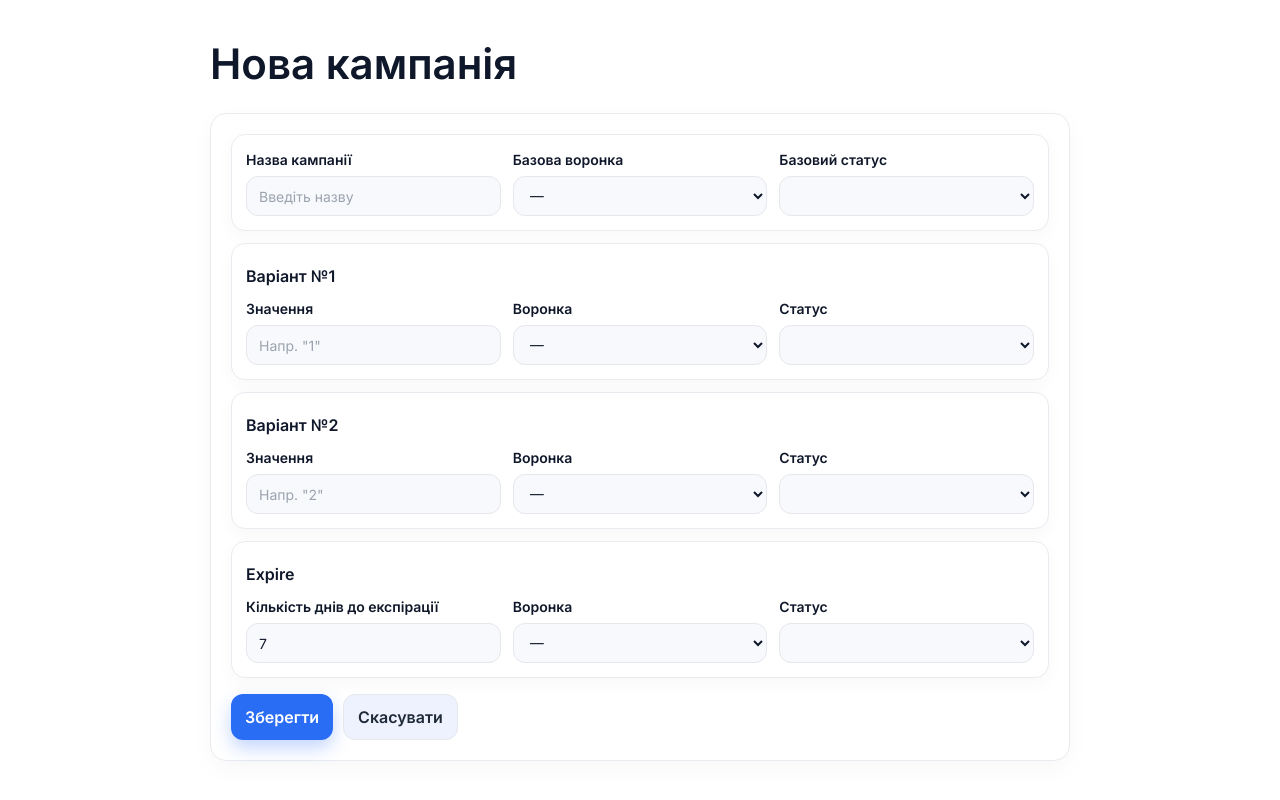
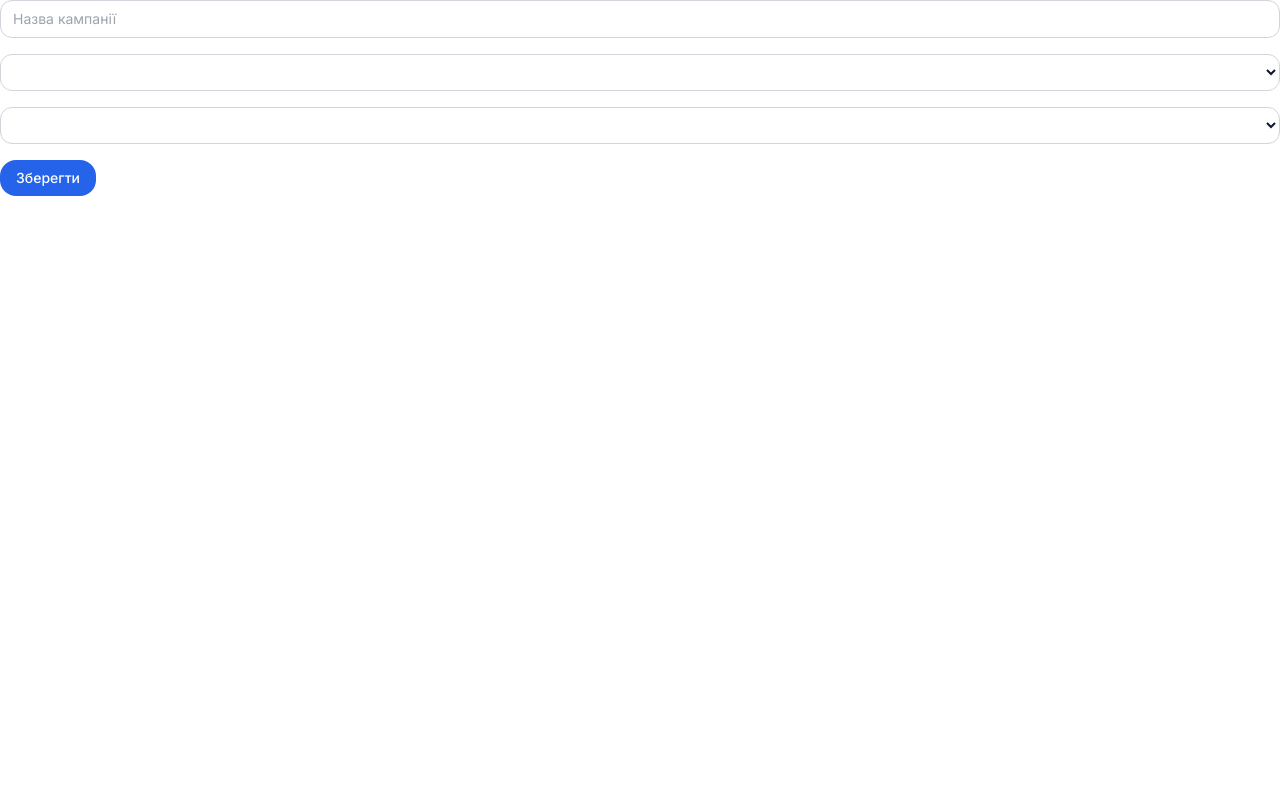
Before and after one commit to yurashko-ux/P-3-0, a Next.js app in the folder web/: page /admin/campaigns/new in a window 1280 px wide. Built offline with nearby package versions, Linux system fonts and the light colour scheme.

Commit message:
Update page.tsx

```diff
--- a/web/app/(admin)/admin/campaigns/new/page.tsx
+++ b/web/app/(admin)/admin/campaigns/new/page.tsx
@@ -1,132 +1,57 @@
-// web/app/(admin)/admin/campaigns/new/page.tsx
-import 'server-only';
-import React from 'react';
-import NewCampaignFormClient, {
-  PipeWithStatuses,
-  Status,
-} from './NewCampaignFormClient';
+'use client';
 
-export const dynamic = 'force-dynamic';
-export const runtime = 'nodejs';
+import { useState } from 'react';
 
-// ---------- KeyCRM fetchers (сервер) ----------
-type Pipeline = { id: number | string; name: string };
+export default function NewCampaignPage() {
+  const [pipelineId, setPipelineId] = useState('');
+  const [statusId, setStatusId] = useState('');
+  const [pipelineName, setPipelineName] = useState('');
+  const [statusName, setStatusName] = useState('');
 
-const KC_BASE = (process.env.KEYCRM_API_URL || '').replace(/\/$/, '');
-const KC_BEARER = process.env.KEYCRM_BEARER || process.env.KEYCRM_API_TOKEN || '';
-
-function kcHeaders() {
-  return KC_BEARER ? { Authorization: `Bearer ${KC_BEARER}` } : {};
-}
-
-async function kcTryGet(paths: string[]): Promise<any | null> {
-  if (!KC_BASE) return null;
-  for (const p of paths) {
-    try {
-      const url = `${KC_BASE}${p.startsWith('/') ? p : `/${p}`}`;
-      const res = await fetch(url, { headers: kcHeaders(), cache: 'no-store' });
-      if (!res.ok) continue;
-      const text = await res.text();
-      try {
-        return JSON.parse(text);
-      } catch {
-        return text || null;
-      }
-    } catch {}
-  }
-  return null;
-}
-
-function normArray(input: any): any[] {
-  if (Array.isArray(input)) return input;
-  if (input && Array.isArray(input.data)) return input.data;
-  if (input && Array.isArray(input.result)) return input.result;
-  return [];
-}
-
-function normPipelines(input: any): Pipeline[] {
-  const arr = normArray(input);
-  return arr
-    .map((x) => {
-      if (!x) return null;
-      const id = x.id ?? x.pipeline_id ?? x.uuid ?? x._id;
-      const name = x.name ?? x.title ?? x.label ?? x.pipeline_name;
-      if (id == null || !name) return null;
-      return { id, name };
-    })
-    .filter(Boolean) as Pipeline[];
-}
-
-function normStatuses(input: any): Status[] {
-  const arr = normArray(input);
-  const flat =
-    Array.isArray(arr) && arr.length === 0 && input && typeof input === 'object'
-      ? normArray(input.statuses ?? input.stages ?? [])
-      : arr;
-
-  return flat
-    .map((x: any) => {
-      if (!x) return null;
-      const id = x.id ?? x.status_id ?? x.uuid ?? x._id;
-      const name = x.name ?? x.title ?? x.label ?? x.status_name;
-      if (id == null || !name) return null;
-      return { id, name };
-    })
-    .filter(Boolean) as Status[];
-}
-
-async function loadPipelinesWithStatuses(): Promise<PipeWithStatuses[]> {
-  const rawPipes =
-    (await kcTryGet(['/pipelines', '/pipelines.json', '/pipeline', '/pipeline.json'])) ?? [];
-  const pipes = normPipelines(rawPipes);
-
-  const result: PipeWithStatuses[] = [];
-  for (const p of pipes) {
-    const pid = encodeURIComponent(String(p.id));
-    const rawStatuses =
-      (await kcTryGet([
-        `/pipelines/${pid}/statuses`,
-        `/pipelines/${pid}/stages`,
-        `/pipeline/${pid}/statuses`,
-        `/pipeline/${pid}/stages`,
-      ])) ?? {};
-
-    const statuses =
-      normStatuses(rawStatuses) ||
-      normStatuses((rawStatuses && (rawStatuses as any).data) || []) ||
-      [];
-
-    result.push({ ...p, statuses });
-  }
-  return result;
-}
-
-// ---------- Сторінка ----------
-export default async function NewCampaignPage() {
-  let pipes: PipeWithStatuses[] = [];
-  try {
-    pipes = await loadPipelinesWithStatuses();
-  } catch {
-    pipes = [];
-  }
-  if (pipes.length === 0) {
-    pipes = [{ id: '', name: '—', statuses: [] }];
-  }
+  // ...ваші інші стейти (назва, v1, v2, expire тощо)
 
   return (
-    <main style={{ maxWidth: 900, margin: '32px auto', padding: '0 20px' }}>
-      <h1 style={{ fontSize: 42, fontWeight: 900, marginBottom: 18 }}>Нова кампанія</h1>
-      <div
-        style={{
-          border: '1px solid #e8ebf0',
-          borderRadius: 16,
-          background: '#fff',
-          padding: 20,
-          boxShadow: '0 8px 24px rgba(0,0,0,0.03)',
+    <form action="/api/campaigns" method="post" className="space-y-4">
+      {/* Назва */}
+      <input name="name" placeholder="Назва кампанії" className="input" />
+
+      {/* Базова воронка */}
+      <select
+        name="basePipelineId"
+        value={pipelineId}
+        onChange={(e) => {
+          setPipelineId(e.target.value);
+          const label = e.target.selectedOptions[0]?.text ?? '';
+          setPipelineName(label);
         }}
+        className="select"
+        required
       >
-        <NewCampaignFormClient pipes={pipes} />
-      </div>
-    </main>
+        {/* тут ваші <option value="ID">Назва воронки</option> */}
+      </select>
+
+      {/* Базовий статус */}
+      <select
+        name="baseStatusId"
+        value={statusId}
+        onChange={(e) => {
+          setStatusId(e.target.value);
+          const label = e.target.selectedOptions[0]?.text ?? '';
+          setStatusName(label);
+        }}
+        className="select"
+        required
+      >
+        {/* тут ваші <option value="ID">Назва статусу</option> */}
+      </select>
+
+      {/* приховані поля з назвами — підуть у POST */}
+      <input type="hidden" name="basePipelineName" value={pipelineName} />
+      <input type="hidden" name="baseStatusName" value={statusName} />
+
+      {/* решта ваших полів (v1/v2/expire тощо) */}
+
+      <button type="submit" className="btn btn-primary">Зберегти</button>
+    </form>
   );
 }
```
